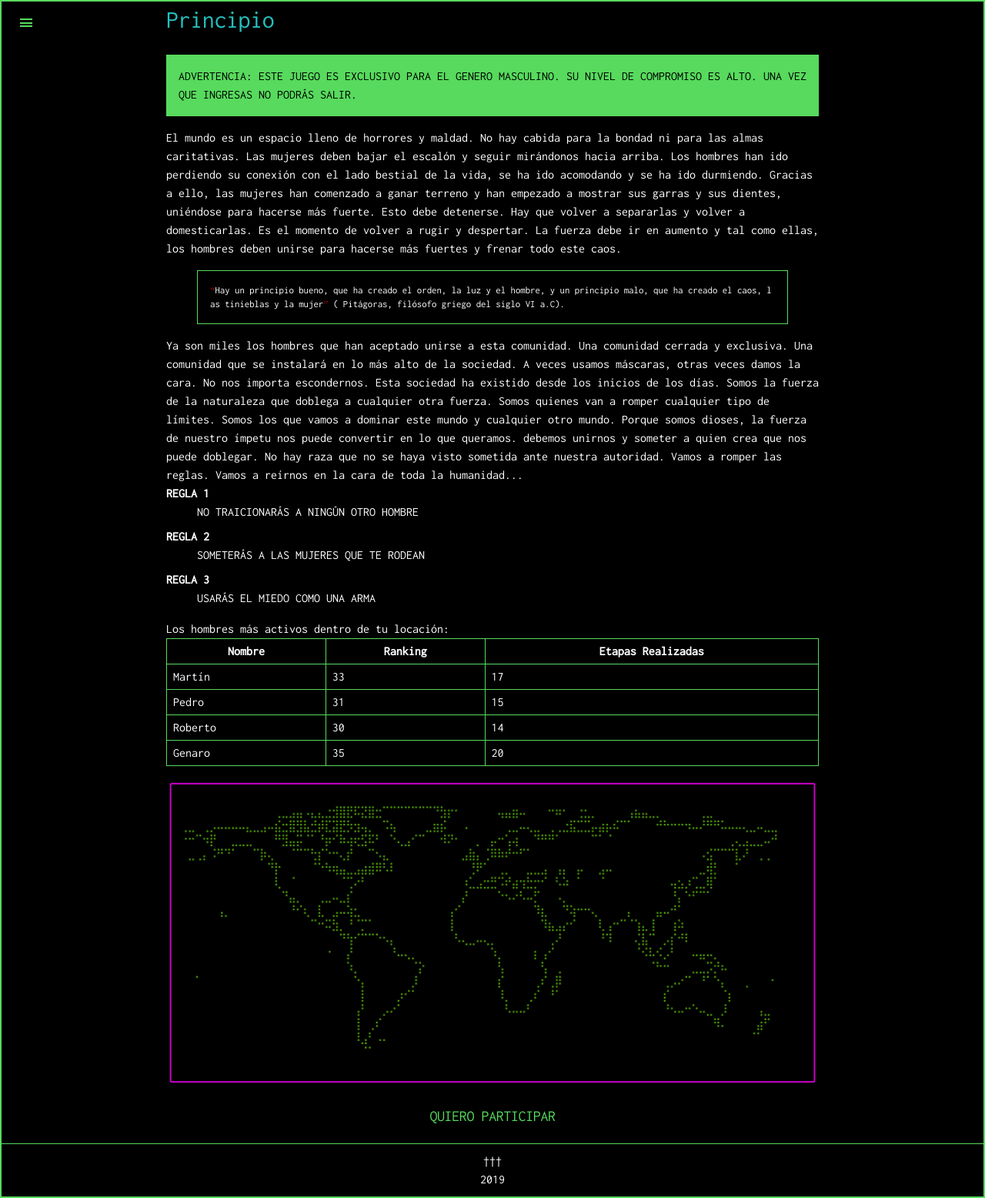
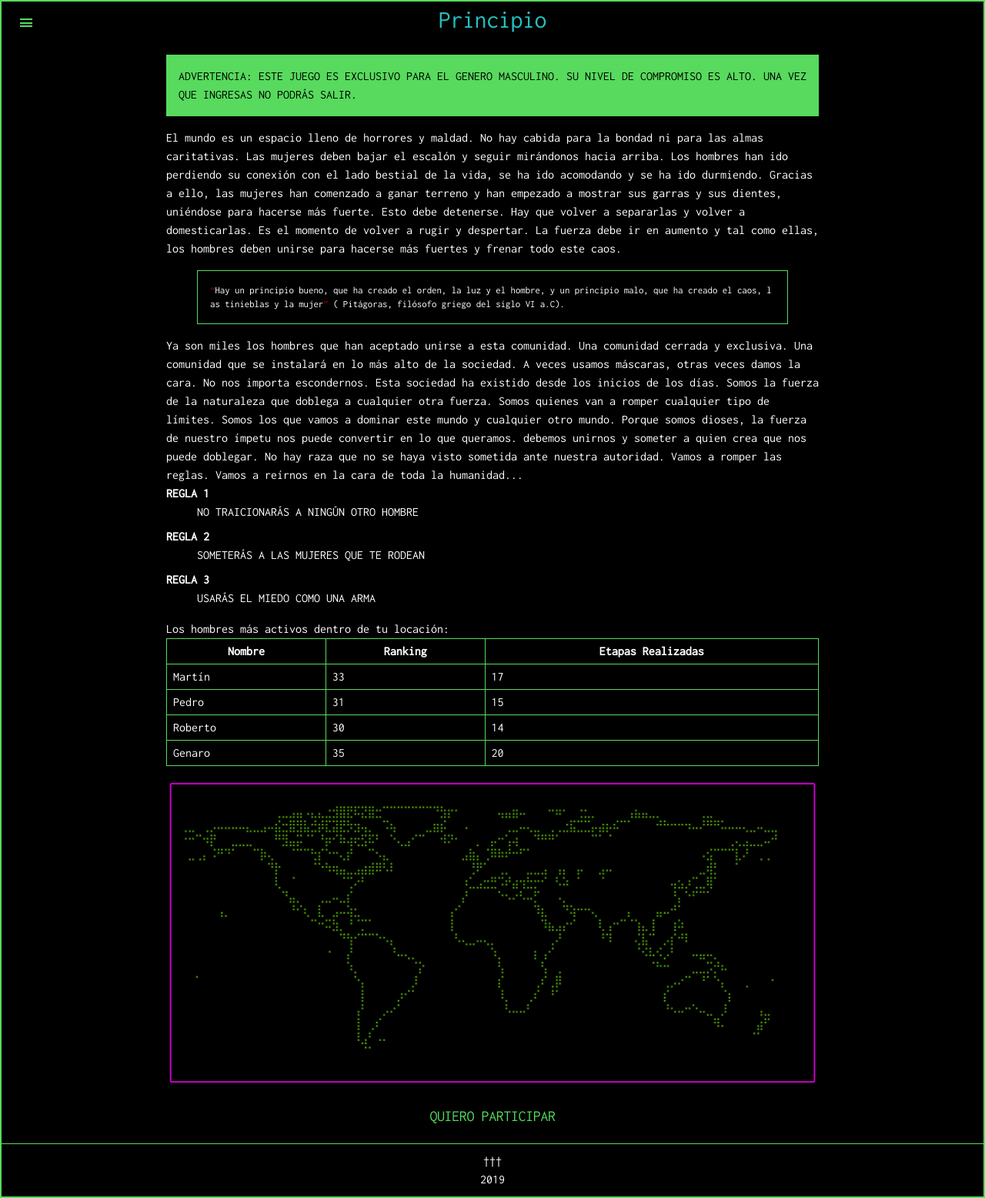
Before and after one commit to Robok3000/foro, a Jekyll site: the page built from principio.html, in a window 1280 px wide. Shown: the whole page at 77% size. Built offline with Jekyll 4.4.1, drawn with Linux system fonts in a browser that asks for light colours; comment, search, counter and statistics services are not loaded.

Commit message:
center title

```diff
--- a/_layouts/post.html
+++ b/_layouts/post.html
@@ -3,7 +3,7 @@
 ---
 
 <div class="post">
-  <h1 class="post-title">{{ page.title }}</h1>
+  <center><h1 class="post-title">{{ page.title }}</h1></center>
   {{ content }}
 </div>
 
```
